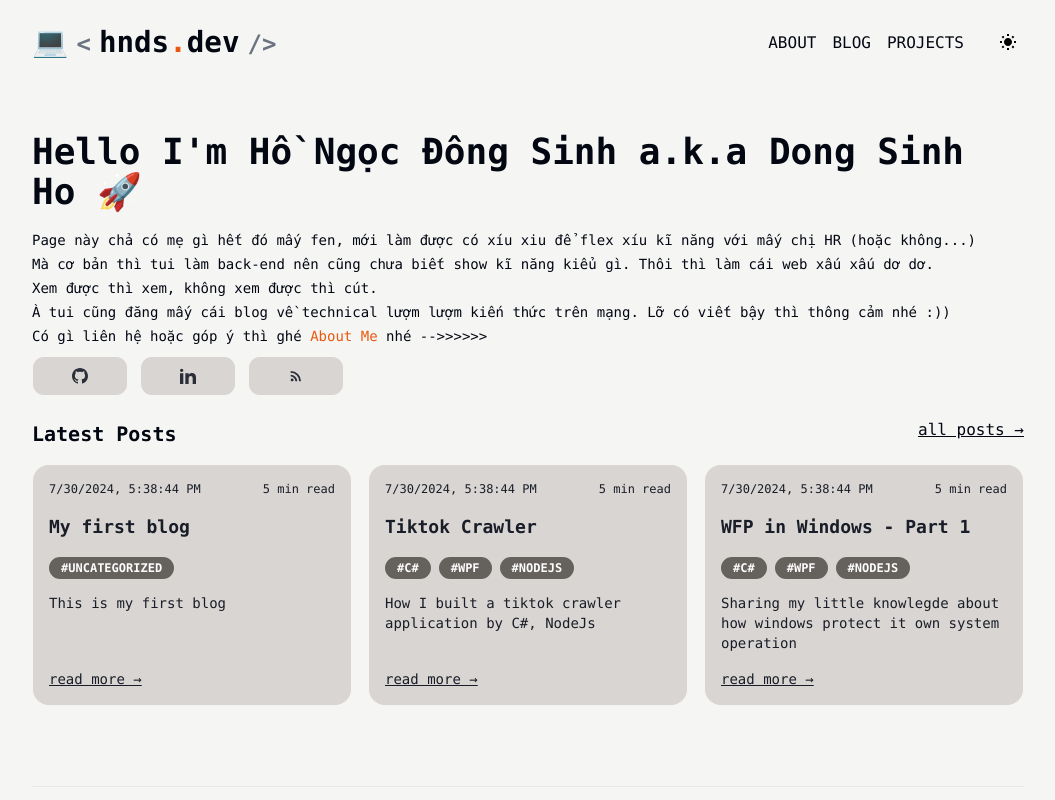
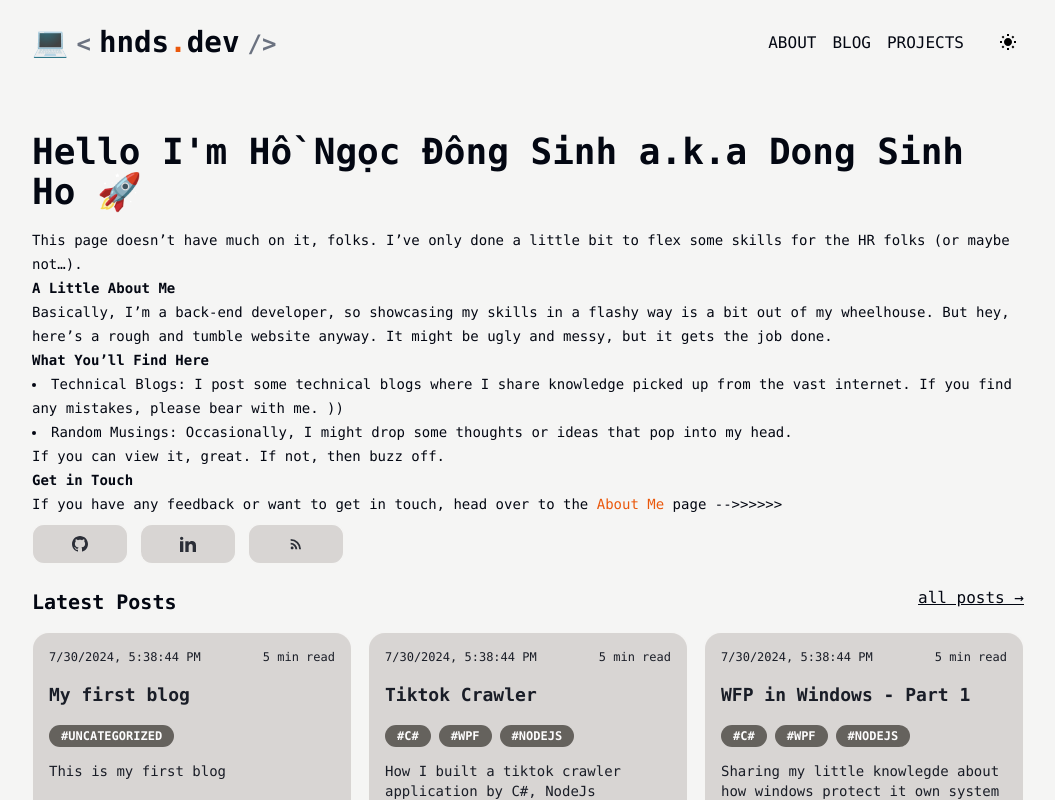
Before and after one commit to dongsinhho/Portfolio, a React (Create React App) app in the folder client/: page / in a window 1280 px wide. Shown: the top 800 px of the page, without its empty margins (112-1167 px from the left). Built offline with nearby package versions, Linux system fonts and the light colour scheme.

Commit message:
feat(fe): update home and about page

```diff
--- a/client/src/components/pages/about-page.component.jsx
+++ b/client/src/components/pages/about-page.component.jsx
@@ -10,7 +10,12 @@ const About = () => {
             <div className="bio">
                 <h2>About Me</h2>
                 <p>
-                    I am a passionate software engineer with experience in developing web applications using modern technologies. My expertise lies in full-stack development, and I enjoy creating efficient and scalable solutions. I am constantly learning and keeping up-to-date with the latest industry trends to ensure that I am always improving my skills.
+                    I am a young engineer with a passion for exploring technology, a continuous learning mindset, and a readiness to
+                    tackle challenging issues in every assigned task.
+                    As a software developer with over 2 years of experience, originating from a computer network engineering
+                    background, I am confident in my extensive knowledge of networking, operating systems, and system
+                    administration. I am capable of contributing to the development of large-scale backend systems or complex
+                    computer applications.
                 </p>
             </div>
             <div className="skills">
@@ -25,6 +30,11 @@ const About = () => {
                     <li>CI/CD & Docker Container </li>
                 </ul>
             </div>
+            <div className="education">
+                <h2>Education</h2>
+                <p>Engineer's Degree in Network and Data Communication, UIT - VNUHCM</p>
+                <p>Graduated: 2023</p>
+            </div>
 
         </div>
     )
--- a/client/src/components/pages/home-page.component.jsx
+++ b/client/src/components/pages/home-page.component.jsx
@@ -19,15 +19,18 @@ const Homepage = () => {
             <div className="overview">
                 <p>Hello I'm Hồ Ngọc Đông Sinh a.k.a Dong Sinh Ho 🚀</p>
                 <p>
-                    Page này chả có mẹ gì hết đó mấy fen, mới làm được có xíu xiu để flex xíu kĩ năng với mấy chị HR (hoặc không...)
+                This page doesn’t have much on it, folks. I’ve only done a little bit to flex some skills for the HR folks (or maybe not…).
                     <br />
-                    Mà cơ bản thì tui làm back-end nên cũng chưa biết show kĩ năng kiểu gì. Thôi thì làm cái web xấu xấu dơ dơ.
+                    <h4>A Little About Me</h4>
+                    Basically, I’m a back-end developer, so showcasing my skills in a flashy way is a bit out of my wheelhouse. But hey, here’s a rough and tumble website anyway. It might be ugly and messy, but it gets the job done.
                     <br />
-                    Xem được thì xem, không xem được thì cút.
-                    <br />
-                    À tui cũng đăng mấy cái blog về technical lượm lượm kiến thức trên mạng. Lỡ có viết bậy thì thông cảm nhé :{"))"}
-                    <br />
-                    Có gì liên hệ hoặc góp ý thì ghé <Link className='about-text' to={routes.about.path}>About Me</Link> nhé --{">>>>>>"}
+                    <h4>What You’ll Find Here</h4>
+                    <li>Technical Blogs: I post some technical blogs where I share knowledge picked up from the vast internet. If you find any mistakes, please bear with me. {"))"} </li>
+                    <li>Random Musings: Occasionally, I might drop some thoughts or ideas that pop into my head.</li>
+                    If you can view it, great. If not, then buzz off.
+                    <br/>
+                    <h4>Get in Touch</h4>
+                    If you have any feedback or want to get in touch, head over to the <Link className='about-text' to={routes.about.path}>About Me</Link> page --{">>>>>>"}
                 </p>
                 <div className='social'>
                     <div className='social-button'>
--- a/client/src/styles/pages-style/about-page.component.css
+++ b/client/src/styles/pages-style/about-page.component.css
@@ -40,6 +40,16 @@
 
 }
 
+.education h2 {
+    font-size: 2em;
+    margin-bottom: 10px;
+}
+
+.education p {
+    font-size: 1.1em;
+    line-height: 1.6;
+}
+
 .skills li {
     margin: 5px 0;
     padding: 10px;
```
